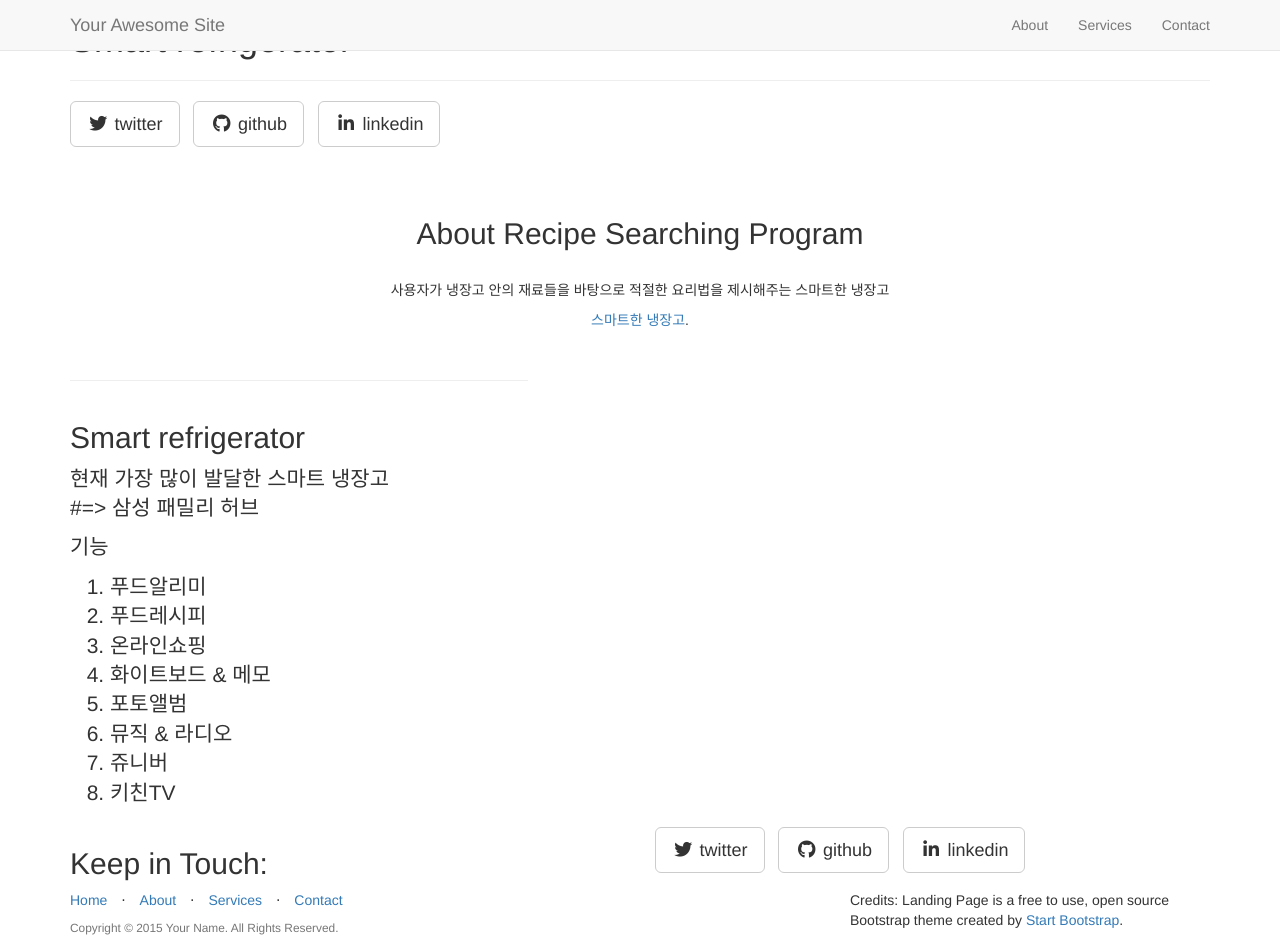
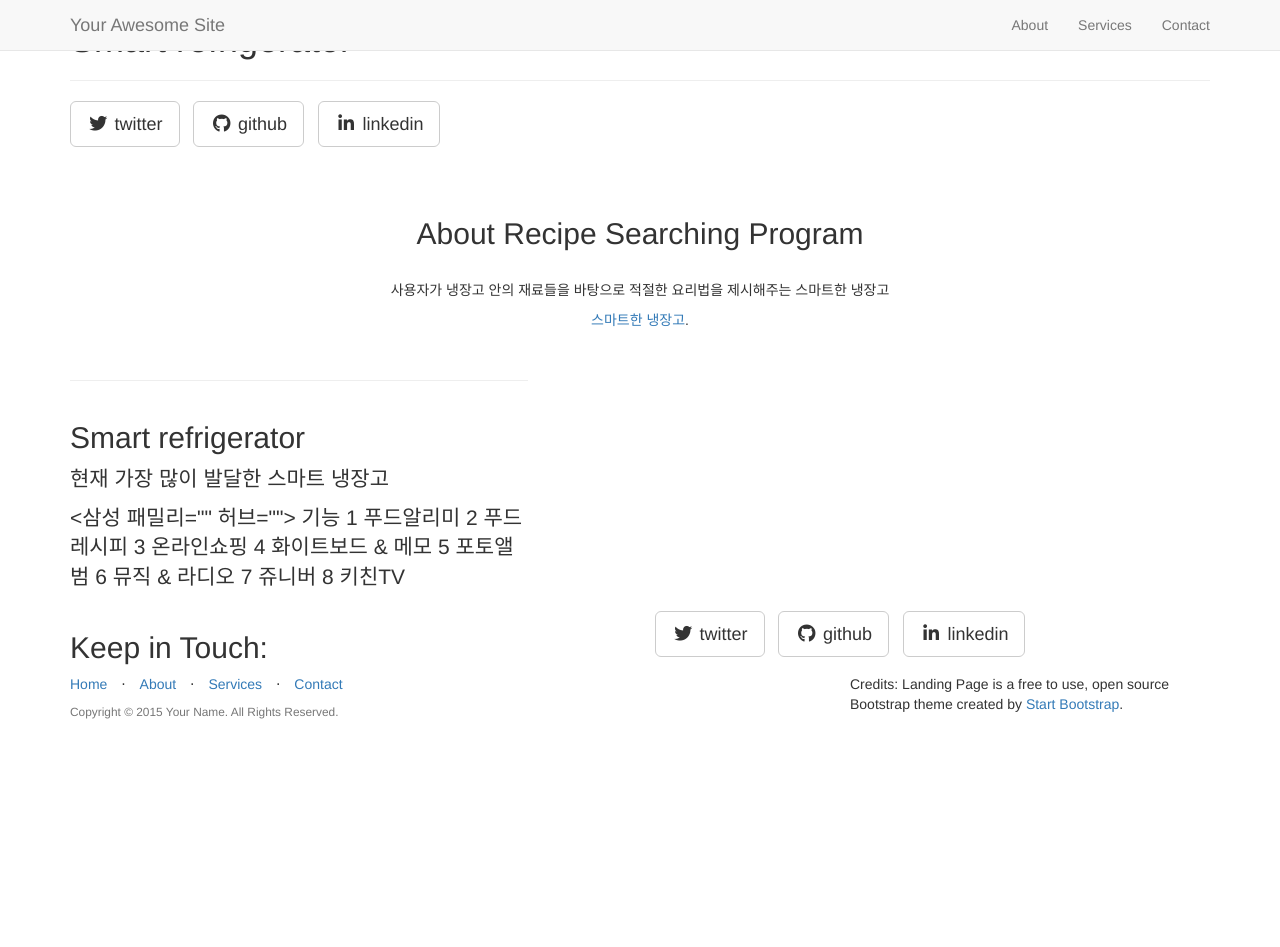
Before and after one commit to dbwjddldb96/dbwjddldb96.github.com, a Jekyll site: the page built from _posts/2016-05-19-welcome-to-jekyll.markdown, in a window 1280 px wide and 947 px high. Built offline with Jekyll 4.4.1, drawn with Linux system fonts in a browser that asks for light colours; nearby versions of some CDN libraries; library files that are not in the unit come from our copies; some of the changed lines change nothing that is shown.

Commit message:
Update 2016-05-19-welcome-to-jekyll.markdown

```diff
--- a/_posts/2016-05-19-welcome-to-jekyll.markdown
+++ b/_posts/2016-05-19-welcome-to-jekyll.markdown
@@ -5,14 +5,14 @@ categories: jekyll update
 img: art2.jpg
 ---
 현재 가장 많이 발달한 스마트 냉장고
-#=> 삼성 패밀리 허브
+<삼성 패밀리 허브>
 
 기능
-1. 푸드알리미
-2. 푸드레시피
-3. 온라인쇼핑
-4. 화이트보드 & 메모
-5. 포토앨범
-6. 뮤직 & 라디오
-7. 쥬니버
-8. 키친TV
+1 푸드알리미
+2 푸드레시피
+3 온라인쇼핑
+4 화이트보드 & 메모
+5 포토앨범
+6 뮤직 & 라디오
+7 쥬니버
+8 키친TV
```
